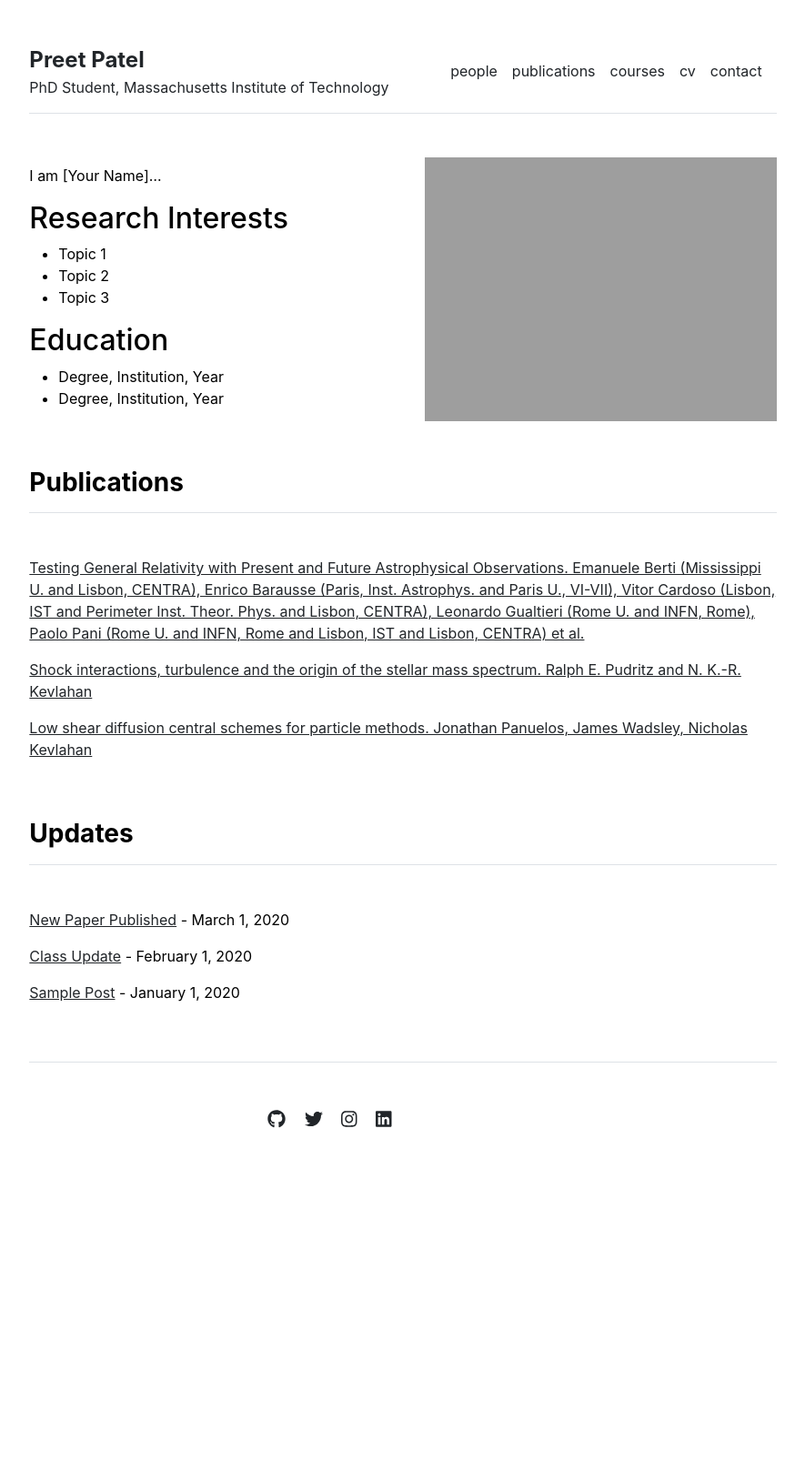
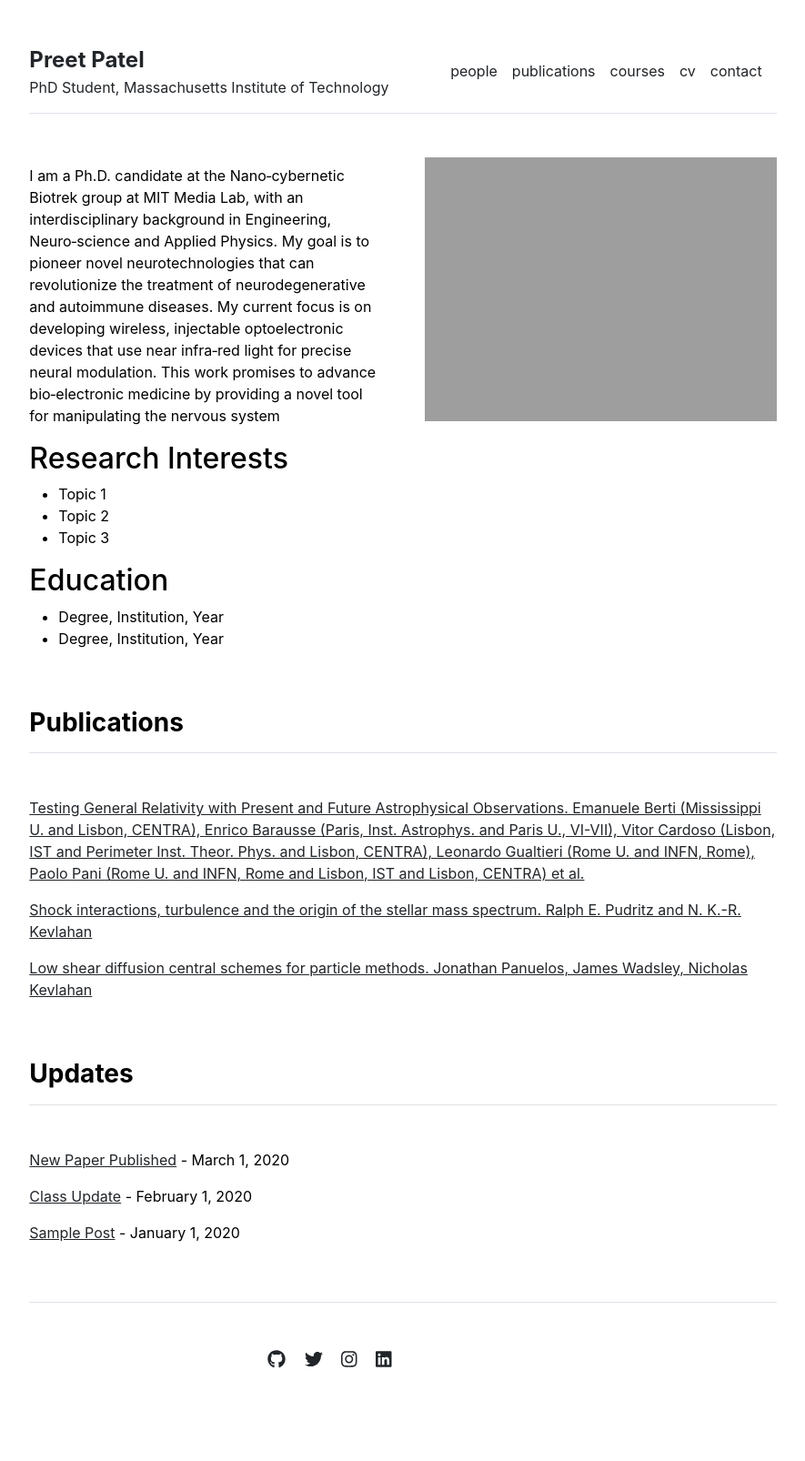
Before and after one commit to preet-mit/preet-mit, a Jekyll site: the page built from index.md, in a window 1280 px wide. Shown: the whole page at 91% size, without its empty margins (197-1082 px from the left). Built offline with Jekyll 4.4.1, drawn with Linux system fonts in a browser that asks for light colours; before the commit the page ends 1342 px from its top, so only the background shows below that.

Commit message:
Update index.md

```diff
--- a/index.md
+++ b/index.md
@@ -2,7 +2,7 @@
 layout: home
 title: "Home"
 ---
-I am [Your Name]...
+I am a Ph.D. candidate at the Nano‑cybernetic Biotrek group at MIT Media Lab, with an interdisciplinary background in Engineering, Neuro‑science and Applied Physics. My goal is to pioneer novel neurotechnologies that can revolutionize the treatment of neurodegenerative and autoimmune diseases. My current focus is on developing wireless, injectable optoelectronic devices that use near infra‑red light for precise neural modulation. This work promises to advance bio‑electronic medicine by providing a novel tool for manipulating the nervous system
 
 ## Research Interests
 - Topic 1
```
